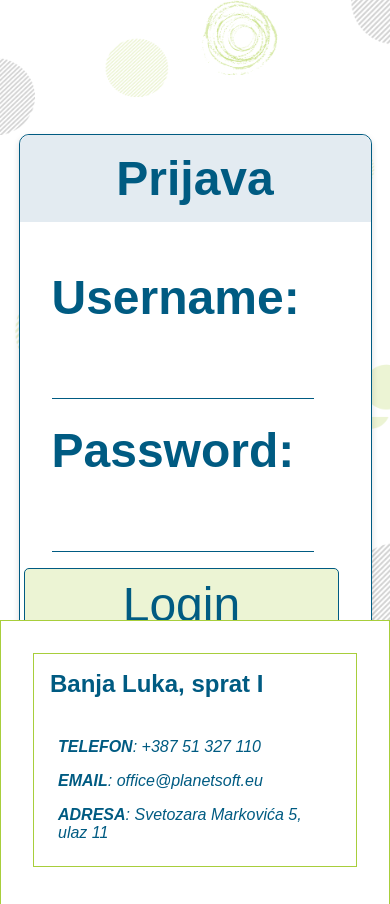
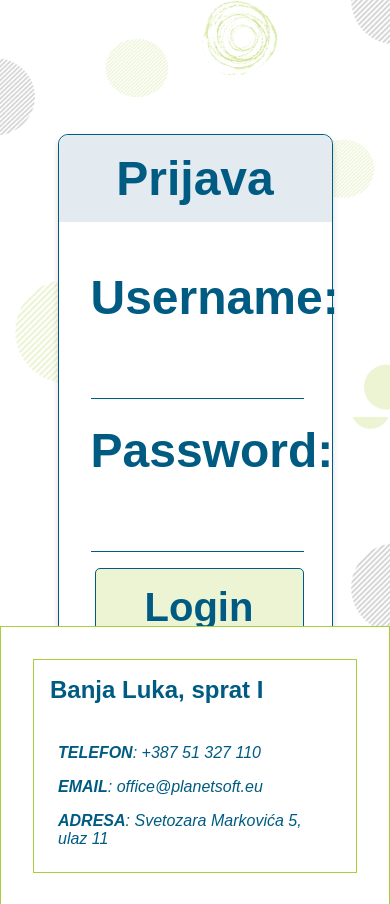
Before and after one commit to PortalPlanetSoft/PlanetSoft-Portal, a Django app: page /login/ in a window 390 px wide. Shown: the part 171-1075 px from the top of the page. Run offline with Django 4.2, Linux system fonts and the light colour scheme; some libraries are stand-ins or nearby versions.

Commit message:
added additional styling to login form and its responsiveness

```diff
--- a/static/portal/css/base.css
+++ b/static/portal/css/base.css
@@ -265,3 +265,11 @@ a:hover {
     align-items: center;
     justify-content: center;
 }
+.login-container .ov-form {
+    width: 25%;
+}
+.login-container .ov-form__btn{
+    display: block;
+    width: 100%;
+    font-size: 1.25rem;
+}
--- a/static/portal/css/form.css
+++ b/static/portal/css/form.css
@@ -81,15 +81,12 @@
 }
 
 .errorlist {
-  position: relative;
-  width: 86%;
-  margin-left: 32px;
-  padding: 1rem 1rem;
-  margin-bottom: 1rem;
+  padding: 1rem;
+  margin: 1rem 2rem;
   border-radius: 0.25rem;
-  color: #842029;
-  background-color: #f8d7da;
-  border-color: #f5c2c7;
+  color: var(--alert);
+  background-color: var(--alert-light);
+  border-color: var(--alert-light);
 }
 
 .dv-btn-delete{
--- a/static/portal/css/responsive.css
+++ b/static/portal/css/responsive.css
@@ -108,6 +108,17 @@
 
   /* LOGIN */
   .login-container .ov-form {
-    width: 90%;
+    width: 70%;
+  }
+  .login-container .ov-form input {
+    width: 100%;
+  }
+  .login-container .ov-form__btn {
+    font-size: 2.5rem;
+    font-weight: bold;
+    padding: 1rem 0;
+  }
+  .errorlist li {
+    font-size: 2rem;
   }
 }
--- a/templates/portal/templates/authentication/login.html
+++ b/templates/portal/templates/authentication/login.html
@@ -6,7 +6,9 @@
             <h3 class="ov-form__title">Prijava</h3>
             {% csrf_token %}
             {{ form.as_p }}
+            <p>
                 <button class="ov-form__btn" type="submit">Login</button>
+            </p>
         </form>
     </div>
 {% endblock %}
```
